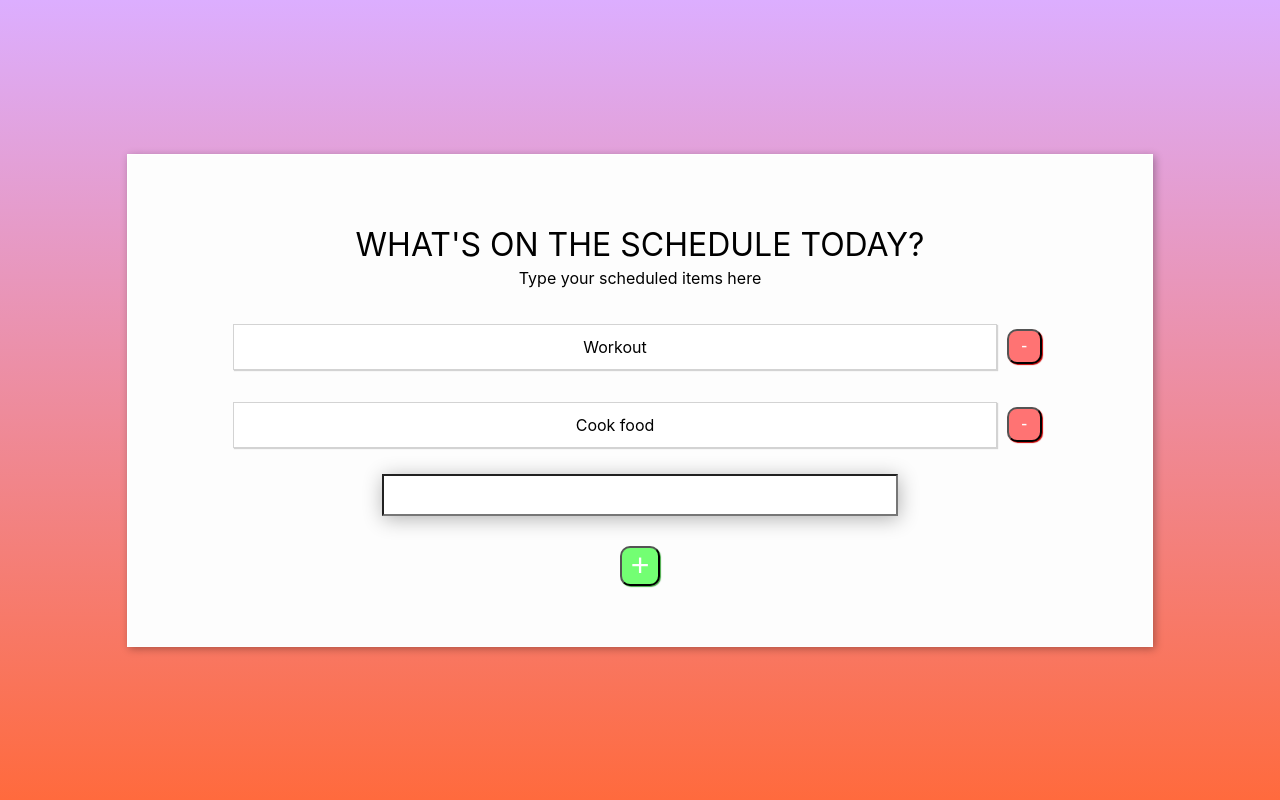
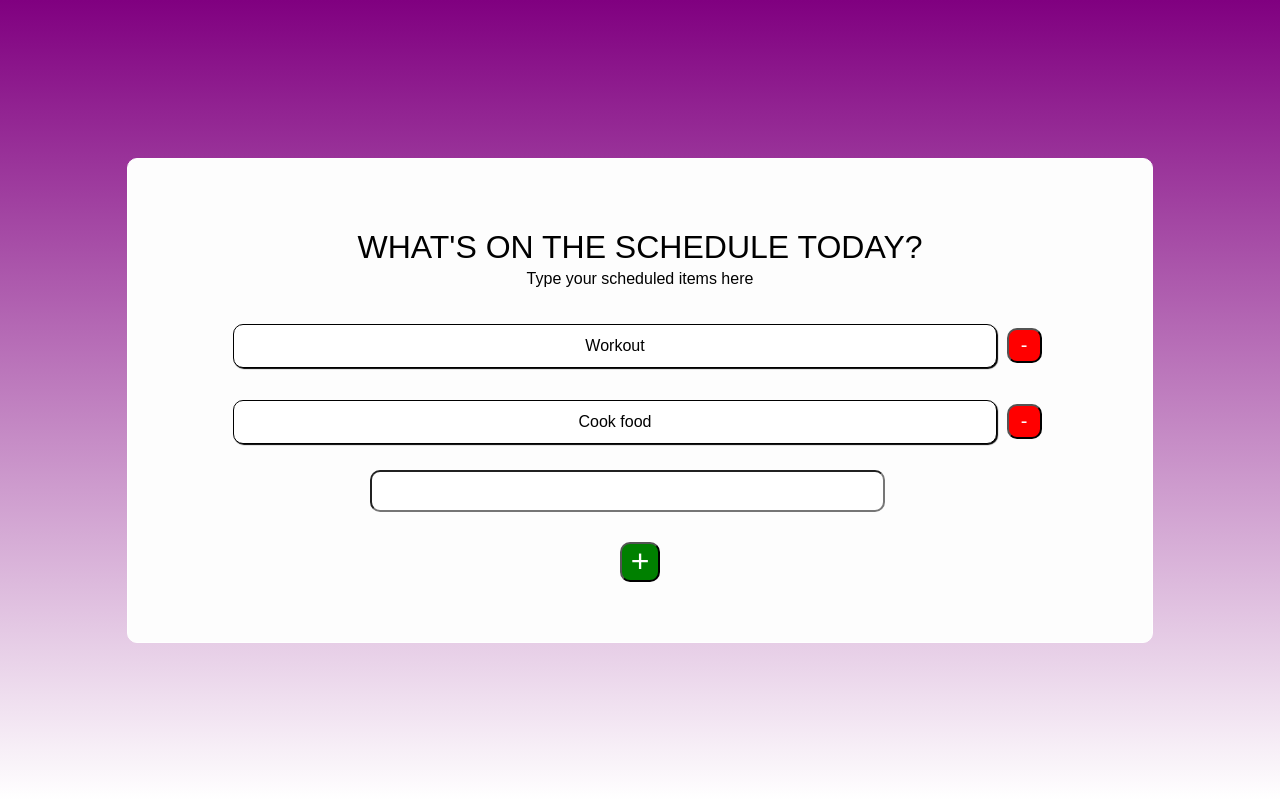
Before and after one commit to matgus217/To-Do-App, a React (Create React App) app: page / in a window 1280 px wide. Built offline with nearby package versions, Linux system fonts and the light colour scheme.

Commit message:
Change style in App.css and ToDoItem.css

```diff
--- a/src/App.css
+++ b/src/App.css
@@ -1,8 +1,8 @@
 body {
   margin: 0;
   padding: 0;
-  font-family: -apple-system, BlinkMacSystemFont, Helvetica Neue, Helvetica, Arial, sans-serif;
-  background: linear-gradient(#dcaeff, #ff6a3d);
+  font-family: Arial, Helvetica, sans-serif;
+  background: linear-gradient(180deg, purple, white);
   height: auto;
   min-height: 100vh;
   display: flex;
@@ -21,29 +21,29 @@ body {
   border: 1px solid white;
   width: 80vw;
   height: auto;
-  box-shadow: 2px 2px 8px 0px rgba(0, 0, 0, 0.3);
   background: #fdfdfd;
   padding-bottom: 60px;
   margin: 40px auto;
+  border-radius: 10px;
 }
 
-.ToDo-Header {
+.To-Do-Header {
   color: black;
-  font-family: -apple-system, BlinkMacSystemFont, Helvetica Neue, Helvetica, Arial, sans-serif;
+  font-family: Arial, Helvetica, sans-serif;
   font-weight: 400;
   text-transform: uppercase;
   margin: 70px auto 0px;
 }
 
-.ToDo-Subheader {
+.Subheader {
   font-size: 1em;
   color: black;
-  font-family: -apple-system, BlinkMacSystemFont, Helvetica Neue, Helvetica, Arial, sans-serif;
-  font-weight: 400;
+  font-family: Arial, Helvetica, sans-serif;
+  font-weight: 300;
   margin: 4px auto 20px;
 }
 
-.ToDo-Add {
+.To-Do-Add {
   color: white;
   font-size: 2em;
   width: 40px;
@@ -53,18 +53,17 @@ body {
   justify-content: center;
   align-items: center;
   cursor: pointer;
-  background: #73ff73;
+  background: green;
   border-radius: 10px;
-  box-shadow: 1px 1px 1px #47a947;
   margin: 20px auto 0;
 }
 
-.ToDo-Add:hover {
+.To-Do-Add:hover {
   box-shadow: none;
   margin-left: calc(auto + 1px);
 }
 
-.ToDo-Container {
+.Container {
   width: 80%;
   margin: 0 auto;
 }
@@ -74,5 +73,7 @@ input {
   padding: 10px;
   font-size: 1em;
   margin: 10px auto;
-  box-shadow: 1px 3px 20px 0px rgba(0, 0, 0, 0.3);
+  box-shadow: 1px 3px 20px 0px black(0, 0, 0, 0.3);
+  margin-right: 25px;
+  border-radius: 10px;
 }
--- a/src/components/ToDo.js
+++ b/src/components/ToDo.js
@@ -11,7 +11,7 @@ const ToDo = () => {
   const createNewToDoItem = () => {
     //validate todo
     if (!toDo) {
-      alert("Please enter a todo!");
+      alert("Type your scheduled items");
       return;
     }
     const newId = Math.max(...list.map((t) => t.id)) + 1;
@@ -36,11 +36,11 @@ const ToDo = () => {
 
   return (
     <div className="ToDo">
-      <h1 data-testid="header" className="ToDo-Header">
+      <h1 data-testid="header" className="To-Do-Header">
       What's on the schedule today?
       </h1>
-      <h3 className="ToDo-Subheader">Type your scheduled items here</h3>
-      <div className="ToDo-Container">
+      <h3 className="Subheader">Type your scheduled items here</h3>
+      <div className="Container">
         <div className="ToDo-Content">
           {list.map((item) => {
             return <ToDoItem key={item.id} item={item} deleteItem={deleteItem} />;
@@ -55,7 +55,7 @@ const ToDo = () => {
             onChange={handleInput}
             onKeyPress={handleKeyPress}
           />
-          <button data-testid="add" className="ToDo-Add" onClick={createNewToDoItem}>
+          <button data-testid="add" className="To-Do-Add" onClick={createNewToDoItem}>
             +
           </button>
         </div>
--- a/src/components/ToDoItem.css
+++ b/src/components/ToDoItem.css
@@ -1,28 +1,28 @@
-.ToDoItem {
+.To-Do-Item {
     display: flex;
     justify-content: center;
     align-items: center;
 }
 
-.ToDoItem-Text {
+.To-Do-Item-Text {
     width: 90%;
     background-color: white;
-    border: 1px solid lightgrey;
-    box-shadow: 1px 1px 1px lightgrey;
+    border: 1px solid black;
+    box-shadow: 1px 1px 1px black;
     padding: 12px;
     margin-right: 10px;
+    border-radius:10px;
 }
 
-.ToDoItem-Delete {
+.To-Do-Item-Delete {
     width: 35px;
     /*padding: 5px;*/
     height: 35px;
     cursor: pointer;
-    background: #ff7373;
+    background: red;
     border-radius: 10px;
-    box-shadow: 1px 1px 1px #c70202;
     color: white;
-    font-size: 18px;
+    font-size: 20px;
     margin-right: 5px;
 }
 
--- a/src/components/ToDoItem.js
+++ b/src/components/ToDoItem.js
@@ -5,11 +5,11 @@ const ToDoItem = (props) => {
   const { item, deleteItem } = props;
 
   return (
-    <div data-testid="todo-item" className="ToDoItem">
-      <p data-testid="todo-text" className="ToDoItem-Text">
+    <div data-testid="todo-item" className="To-Do-Item">
+      <p data-testid="todo-text" className="To-Do-Item-Text">
         {item.text}
       </p>
-      <button data-testid="delete" className="ToDoItem-Delete" onClick={() => deleteItem(item)}>
+      <button data-testid="delete" className="To-Do-Item-Delete" onClick={() => deleteItem(item)}>
         -
       </button>
     </div>
--- /dev/null
+++ b/src/mocks/handlers.js
@@ -0,0 +1 @@
+import { rest } from "msw";
```
Also changed, not shown: 2 other files (tests, documents, lock files or other folders).
